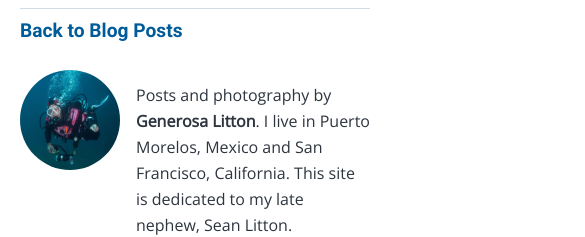
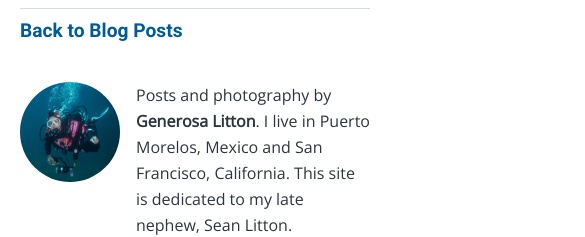
Before and after one commit to glitton/scuba-blog, a React (Vite) app: page /single-blog/1 in a window 390 px wide. Shown: the part 197-434 px from the top of the page, 585 px wide, since content can reach past the window. Built offline with nearby package versions, Linux system fonts and the light colour scheme; no server answers.

Commit message:
fixed image sizes for mobile, fixed css for bio avatar

```diff
--- a/src/css/index.css
+++ b/src/css/index.css
@@ -311,6 +311,7 @@ a {
 .bio-avatar {
   margin-right: var(--spacing-4);
   margin-bottom: var(--spacing-0);
+  margin-top: var(--spacing-3);
   width: 100px;
   height: 100px;
   border-radius: 50%;
@@ -347,3 +348,11 @@ a {
     list-style-position: inside;
   }
 }
+
+@media screen and (min-width: 390px) {
+  img,
+  .blog-image {
+    width: 460px;
+    height: auto;
+  }
+}
```
